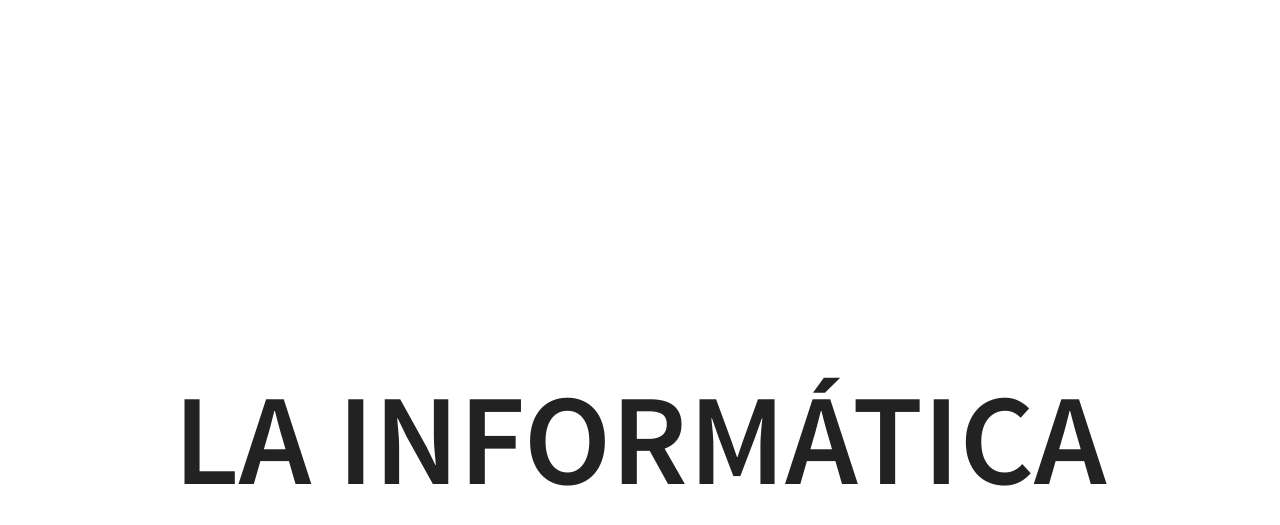
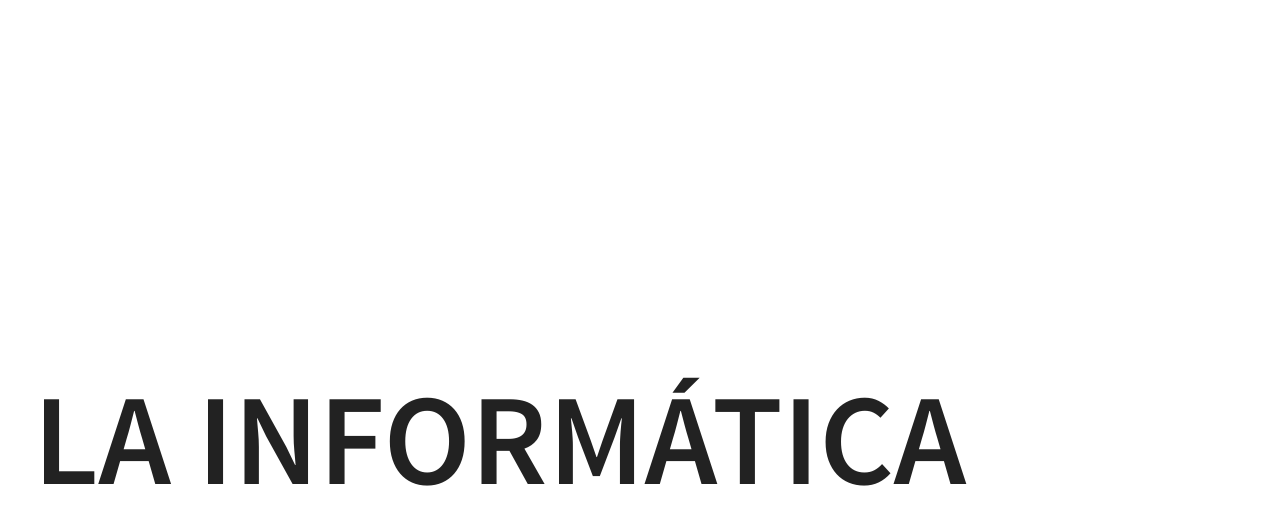
Before and after one commit to maycalle/1eso, a Jekyll site: the page built from md/es/slides/01a.html, in a window 1280 px wide. Shown: the top 525 px of the page. Built offline with Jekyll 4.4.1, drawn with Linux system fonts in a browser that asks for light colours.

Commit message:
aplicando estilos

```diff
--- a/_layouts/reveal.html
+++ b/_layouts/reveal.html
@@ -7,6 +7,7 @@
 		<link rel="stylesheet" href="{{ site.baseurl }}/reveal/dist/reveal.css">
 		<link rel="stylesheet" href="{{ site.baseurl }}/reveal/dist/theme/white.css" id="theme">
 		<link rel="stylesheet" href="{{ site.baseurl }}/reveal/plugin/highlight/monokai.css">
+        <link rel="stylesheet" href="{{ site.baseurl }}/css/estilos.css">
 	</head>
 
 	<body>
```
